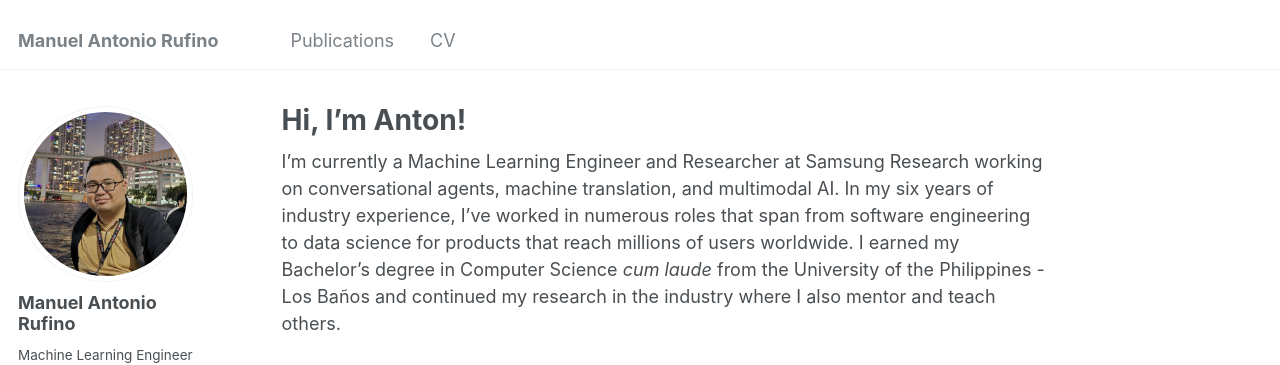
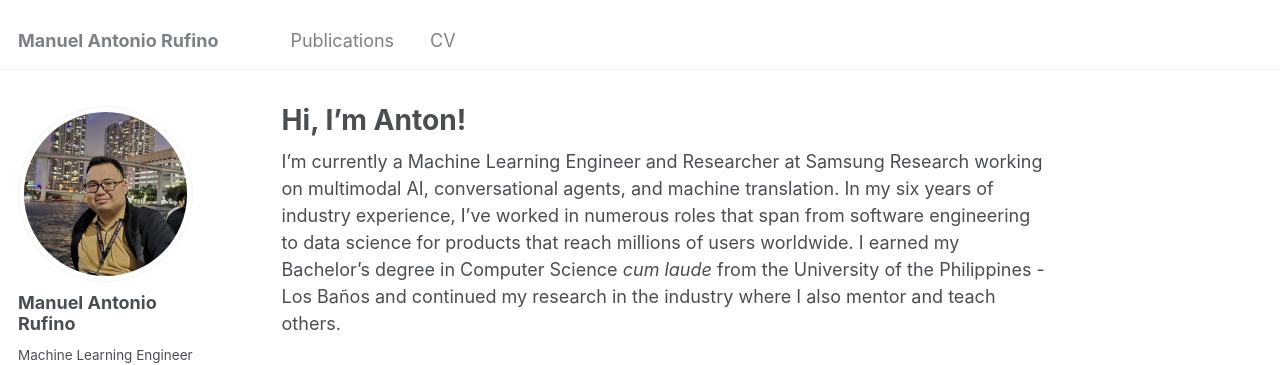
Before and after one commit to antonrufino/antonrufino.github.io, a Jekyll site: the page built from _pages/about.md, in a window 1280 px wide and 1284 px high. Shown: the top 365 px of the window. Built offline with Jekyll 4.4.1, drawn with Linux system fonts in a browser that asks for light colours; some web fonts are replaced.

Commit message:
Tweak description

```diff
--- a/_pages/about.md
+++ b/_pages/about.md
@@ -7,7 +7,7 @@ redirect_from:
   - /about.html
 ---
 
-I'm currently a Machine Learning Engineer and Researcher at Samsung Research working on conversational agents, machine translation, and multimodal AI. In my six years of industry experience, I've worked in numerous roles that span from software engineering to data science for products that reach millions of users worldwide. I earned my Bachelor's degree in Computer Science *cum laude* from the University of the Philippines - Los Baños and continued my research in the industry where I also mentor and teach others.
+I'm currently a Machine Learning Engineer and Researcher at Samsung Research working on multimodal AI, conversational agents, and machine translation. In my six years of industry experience, I've worked in numerous roles that span from software engineering to data science for products that reach millions of users worldwide. I earned my Bachelor's degree in Computer Science *cum laude* from the University of the Philippines - Los Baños and continued my research in the industry where I also mentor and teach others.
 
 My research interests lie in the intersection of Computer Vision and Natural Language Processing, particularly:
 - **Generative Methods for Low-Resource Tasks**: Tasks such as machine translation and scene text recognition have established datasets for high-resource cases; however, I wish to address the question of whether existing generative models are able to generate synthetic data for low-resource cases in these problems.
```
